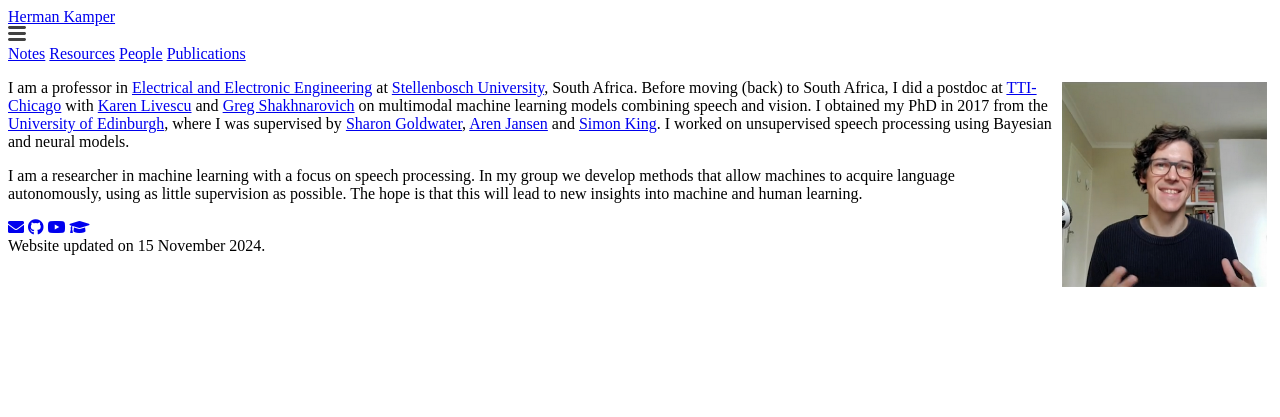
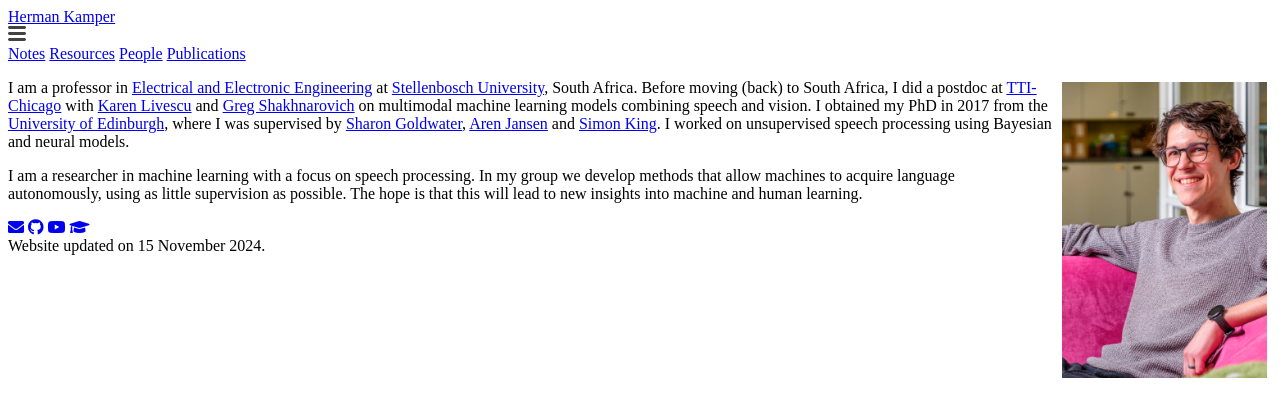
Before and after one commit to kamperh/kamperh.github.io, a Jekyll site: the page built from home.md, in a window 1280 px wide. Shown: the top 417 px of the page. Built offline with Jekyll 4.4.1, drawn with Linux system fonts in a browser that asks for light colours; a style sheet for code colours, icons or effects is not loaded.

Commit message:
Update home.md

```diff
--- a/home.md
+++ b/home.md
@@ -4,7 +4,7 @@
 permalink: /
 ---
 
-<img style="float:right;margin-left:10px;width:205px;margin-top:3px;margin-right:5px" src="images/herman3.png" alt="mugshot">
+<img style="float:right;margin-left:10px;width:205px;margin-top:3px;margin-right:5px" src="images/herman_stefan_els_scaled_more.png" alt="mugshot">
 
 I am a professor in [Electrical and Electronic Engineering](http://www.ee.sun.ac.za/) at [Stellenbosch University](http://www.sun.ac.za/), South Africa. Before moving (back) to South Africa, I did a postdoc at [TTI-Chicago](http://www.ttic.edu/) with [Karen Livescu](http://ttic.uchicago.edu/~klivescu/) and [Greg Shakhnarovich](http://ttic.uchicago.edu/~gregory/) on multimodal machine learning models combining speech and vision. I obtained my PhD in 2017 from the [University of Edinburgh](http://web.inf.ed.ac.uk/ilcc), where I was supervised by [Sharon Goldwater](http://homepages.inf.ed.ac.uk/sgwater/), [Aren Jansen](https://sites.google.com/view/ajansen-pubs) and [Simon King](http://homepages.inf.ed.ac.uk/simonk/). I worked on unsupervised speech processing using Bayesian and neural models.
 
```
